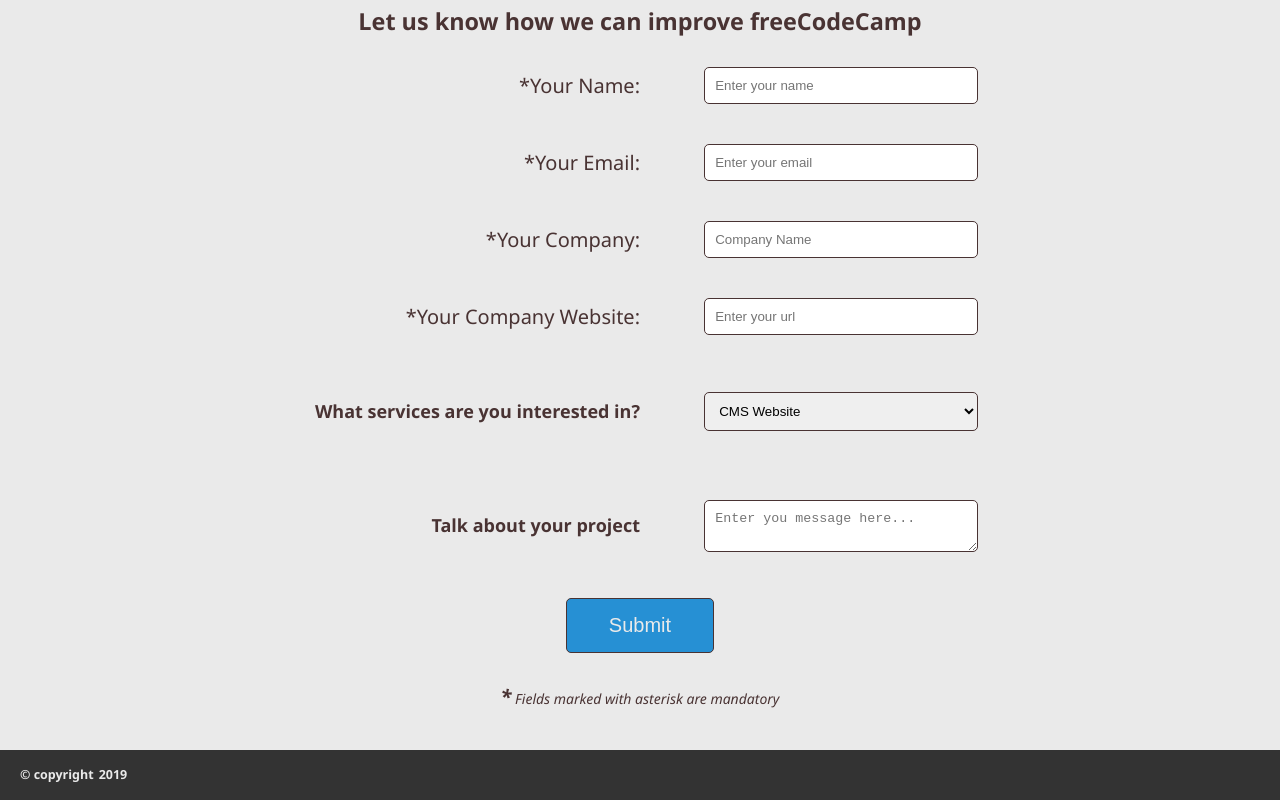
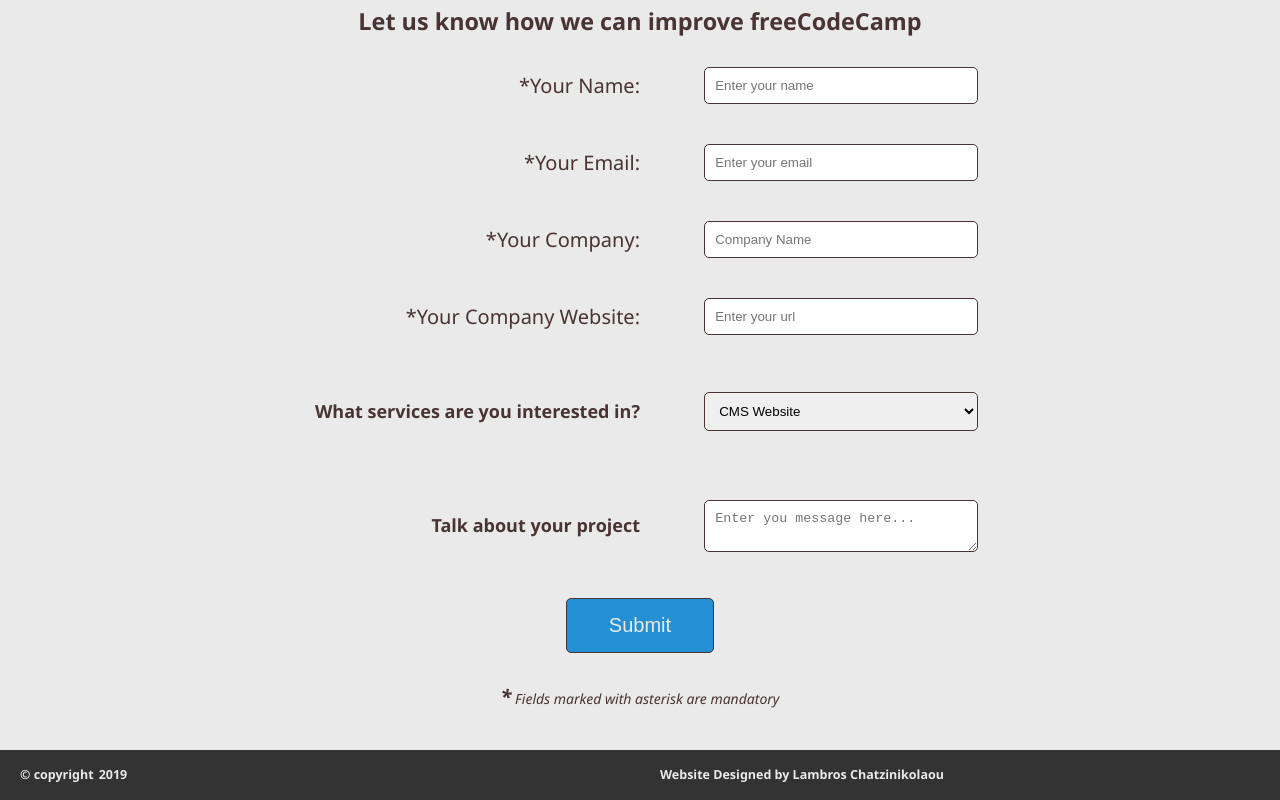
Before and after one commit to laxatzi/porfolio_site, a plain HTML site: page index.html in a window 1280 px wide. Shown: the part 1945-2745 px from the top of the page. Drawn offline with nearby package versions, Linux system fonts and the light colour scheme.

Commit message:
add sig on footer

```diff
--- a/CSS/styles.css
+++ b/CSS/styles.css
@@ -203,7 +203,8 @@ footer {
   display: flex;
   align-items: center;
 }
-footer .copy {
+footer .copy,
+footer .designed  {
   font-size: 1.25rem;
   font-weight: bold;
   display: flex;
--- a/index.html
+++ b/index.html
@@ -125,6 +125,9 @@
        <div class="copy">
            &copy; copyright <span id="year"></span>
        </div>
+       <div class="designed">
+         Website Designed by Lambros Chatzinikolaou
+       </div>
       </footer>
   </div>
     <script src="https://code.jquery.com/jquery-3.3.1.min.js"
```
